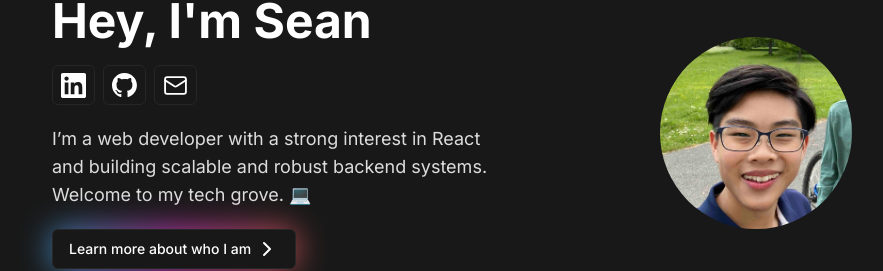
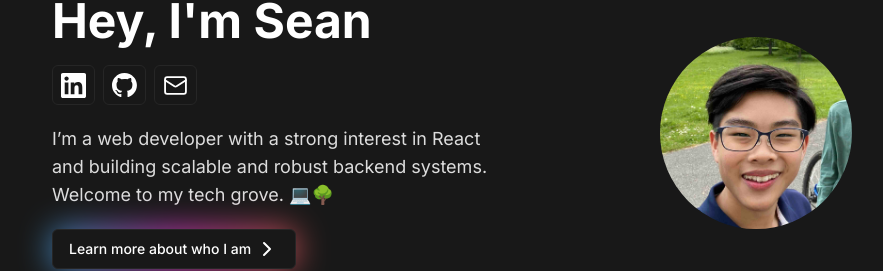
Before and after one commit to SeansC12/personal_website, a Next.js app: page / in a window 1280 px wide. Shown: the part 179-450 px from the top of the page, without its empty margins (188-1071 px from the left). Built offline with nearby package versions, Linux system fonts and the light colour scheme.

Commit message:
renamed the metadata

```diff
--- a/app/layout.js
+++ b/app/layout.js
@@ -13,8 +13,8 @@ import "./globals.css";
 const inter = Inter({ subsets: ["latin"] });
 
 export const metadata = {
-  title: "Create Next App",
-  description: "Generated by create next app",
+  title: "Sean Chua",
+  description: "My tech grove 💻🌳",
 };
 
 export default function RootLayout({ children }) {
--- a/app/page.js
+++ b/app/page.js
@@ -82,7 +82,7 @@ export default function Home() {
           <div className="text-lg text-[#DDDDDD] mb-5">
             I’m a web developer with a strong interest in
             React and building scalable and robust backend
-            systems. Welcome to my tech grove. 💻
+            systems. Welcome to my tech grove. 💻🌳
             {/* <br></br>
             <br></br>I am fascinated by the complex
             infrastructures of big software companies and
```
